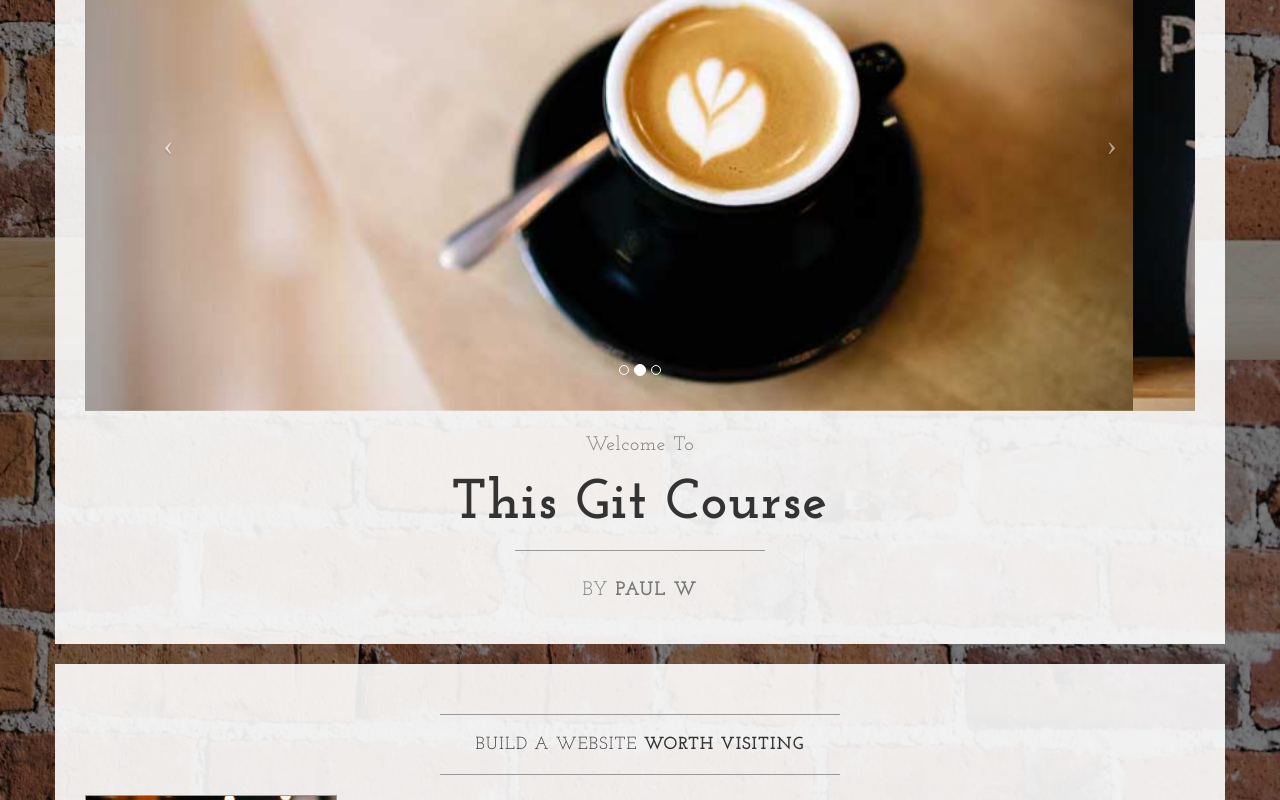
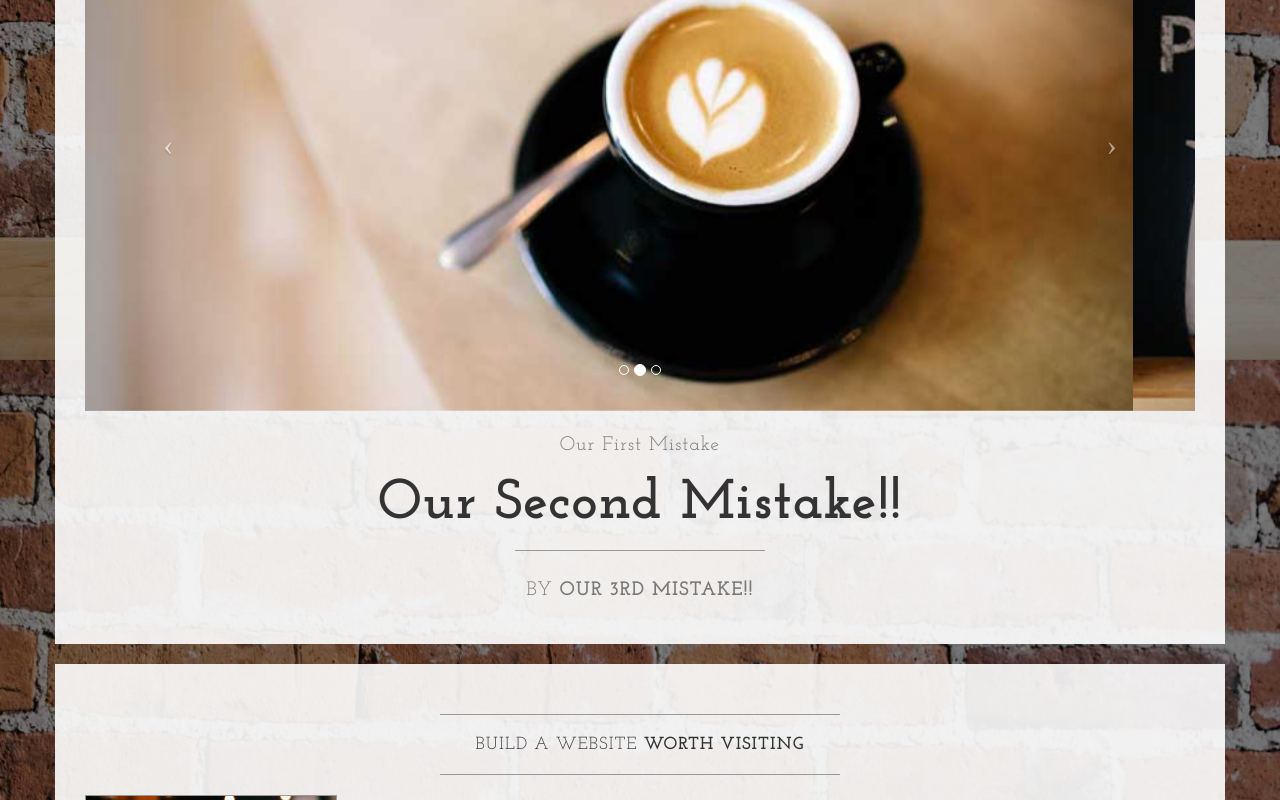
Before and after one commit to paw78/Learnable-Git-Course, a plain HTML site: page index.html in a window 1280 px wide. Shown: the part 440-1240 px from the top of the page. Drawn offline with nearby package versions, Linux system fonts and the light colour scheme.

Commit message:
Committing outr 3rd mistake, we left the other two in place

```diff
--- a/index.html
+++ b/index.html
@@ -106,13 +106,13 @@
                         </a>
                     </div>
                     <h2 class="brand-before">
-                        <small>Welcome to</small>
+                        <small>Our first mistake</small>
                     </h2>
-                    <h1 class="brand-name">This Git Course</h1>
+                    <h1 class="brand-name">Our second mistake!!</h1>
                     <hr class="tagline-divider">
                     <h2>
                         <small>By
-                            <strong>Paul W</strong>
+                            <strong>Our 3rd mistake!!</strong>
                         </small>
                     </h2>
                 </div>
```
